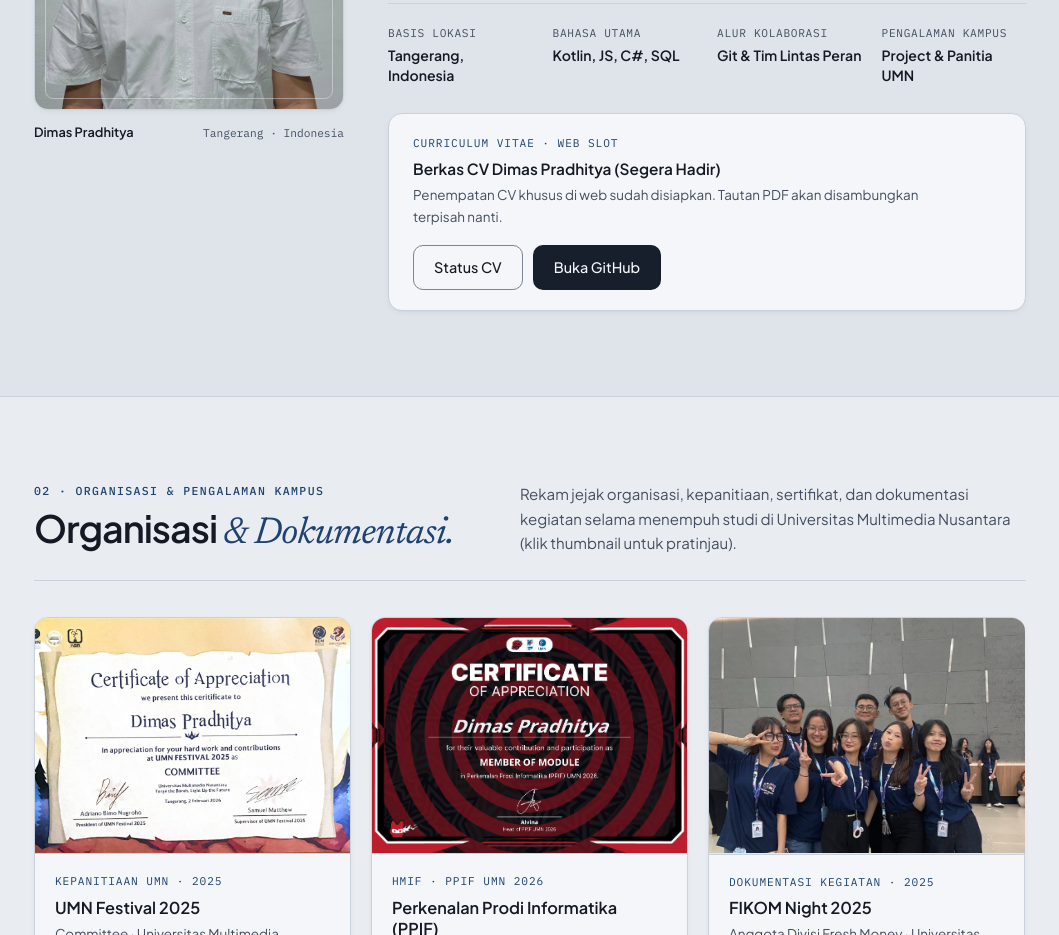
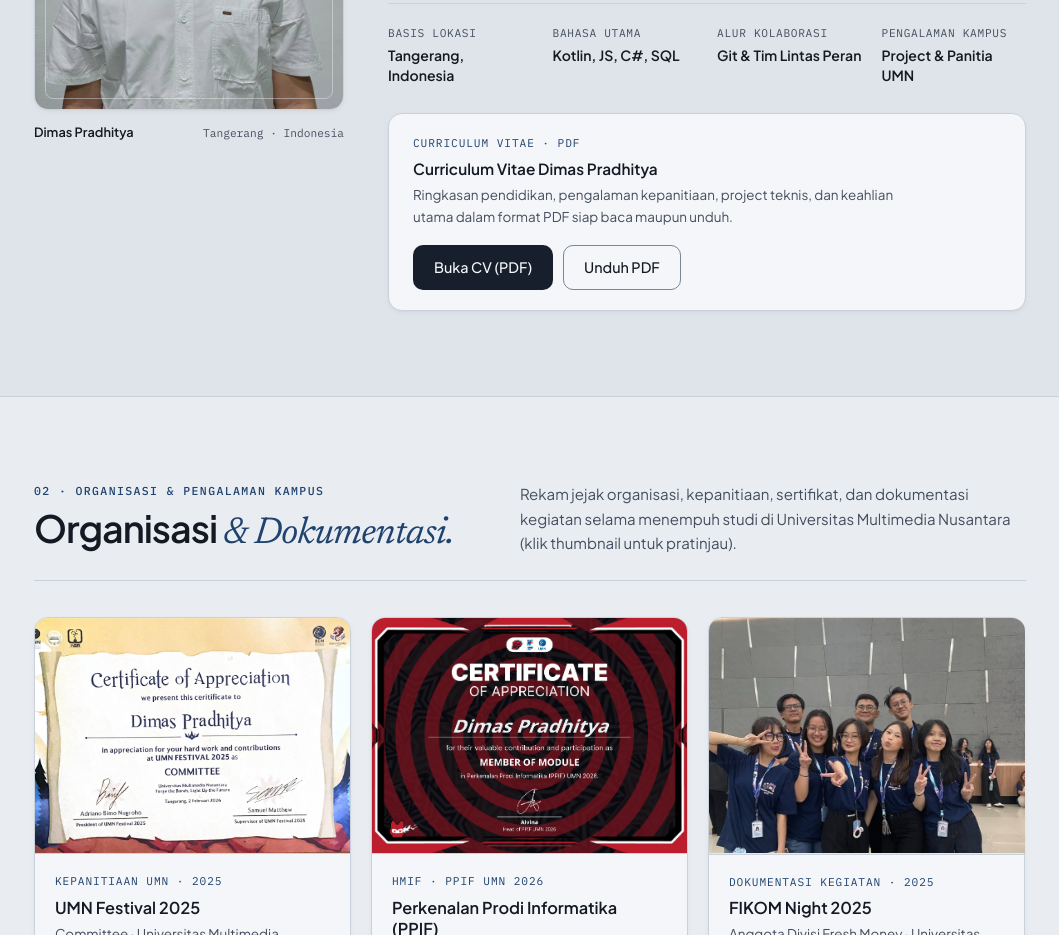
Before and after one commit to CryGord00/Portofolio, a plain HTML site: page index.html in a window 1280 px wide. Shown: the part 1329-2264 px from the top of the page, without its empty margins (103-1162 px from the left). Drawn offline with nearby package versions, Linux system fonts and the light colour scheme; a web font is replaced by a local one.

Commit message:
feat: upload CV PDF and connect open/download actions

```diff
--- a/index.html
+++ b/index.html
@@ -328,23 +328,17 @@
               </div>
             </dl>
 
-            <!-- Dedicated Web CV Slot (Siap ditautkan file PDF nanti) -->
+            <!-- Dedicated Web CV Slot -->
             <div id="cv-slot" class="cv-slot-card">
               <div class="cv-slot-copy">
-                <span class="cv-slot-kicker">Curriculum Vitae &middot; Web Slot</span>
-                <p class="cv-slot-title">Berkas CV Dimas Pradhitya (Segera Hadir)</p>
-                <p class="cv-slot-desc">Penempatan CV khusus di web sudah disiapkan. Tautan PDF akan disambungkan terpisah nanti.</p>
+                <span class="cv-slot-kicker">Curriculum Vitae &middot; PDF</span>
+                <p class="cv-slot-title">Curriculum Vitae Dimas Pradhitya</p>
+                <p class="cv-slot-desc">Ringkasan pendidikan, pengalaman kepanitiaan, project teknis, dan keahlian utama dalam format PDF siap baca maupun unduh.</p>
               </div>
               <div class="cv-slot-actions">
-                <!-- Ganti tombol di bawah dengan tautan ke PDF saat berkas siap:
-                <a href="cv-dimas-pradhitya.pdf" target="_blank" rel="noopener noreferrer" class="btn btn-primary">Buka CV (PDF)</a>
-                -->
-                <button type="button" id="cvStatusBtn" class="btn btn-secondary" aria-expanded="false" aria-controls="cvStatusNotice">Status CV</button>
-                <a href="https://github.com/CryGord00" target="_blank" rel="noopener noreferrer" class="btn btn-primary">Buka GitHub</a>
+                <a href="assets/cv-dimas-pradhitya.pdf" target="_blank" rel="noopener noreferrer" class="btn btn-primary">Buka CV (PDF)</a>
+                <a href="assets/cv-dimas-pradhitya.pdf" download="CV-Dimas-Pradhitya.pdf" class="btn btn-secondary">Unduh PDF</a>
               </div>
-              <p id="cvStatusNotice" class="cv-status-notice" hidden>
-                Berkas CV PDF terpisah belum diunggah. Saat file <code>cv-dimas-pradhitya.pdf</code> sudah siap, tombol ini tinggal diarahkan langsung ke file PDF tersebut.
-              </p>
             </div>
           </div>
         </div>
```
Also changed, not shown: 1 other file.
